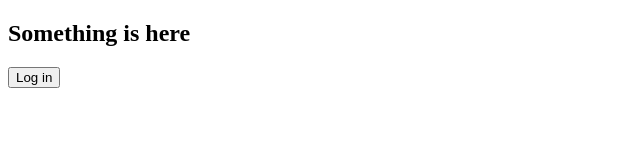
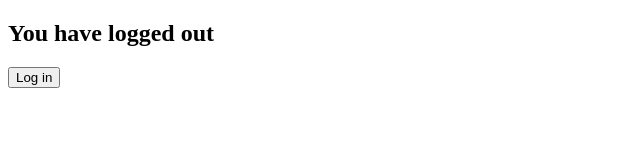
Before and after one commit to svhong/projectplayground, a React (Create React App) app: page / in a window 1280 px wide. Shown: the top 160 px of the page, without its empty margins (0-640 px from the left). Built offline with nearby package versions, Linux system fonts and the light colour scheme.

Commit message:
Added ternery operator to h2 to reflect current state and status to user

```diff
--- a/src/App.js
+++ b/src/App.js
@@ -37,7 +37,7 @@ class App extends React.Component {
     render() {
         return (
             <div>
-                <h2>Something is here</h2>
+                <h2>{!this.state.isLoggedIn ? "You are logged in" : "You have logged out"}</h2>
                 <button onClick={this.handleClick}>Log {this.state.isLoggedIn ? "in" : "out"}</button>
             </div>
         )
```
